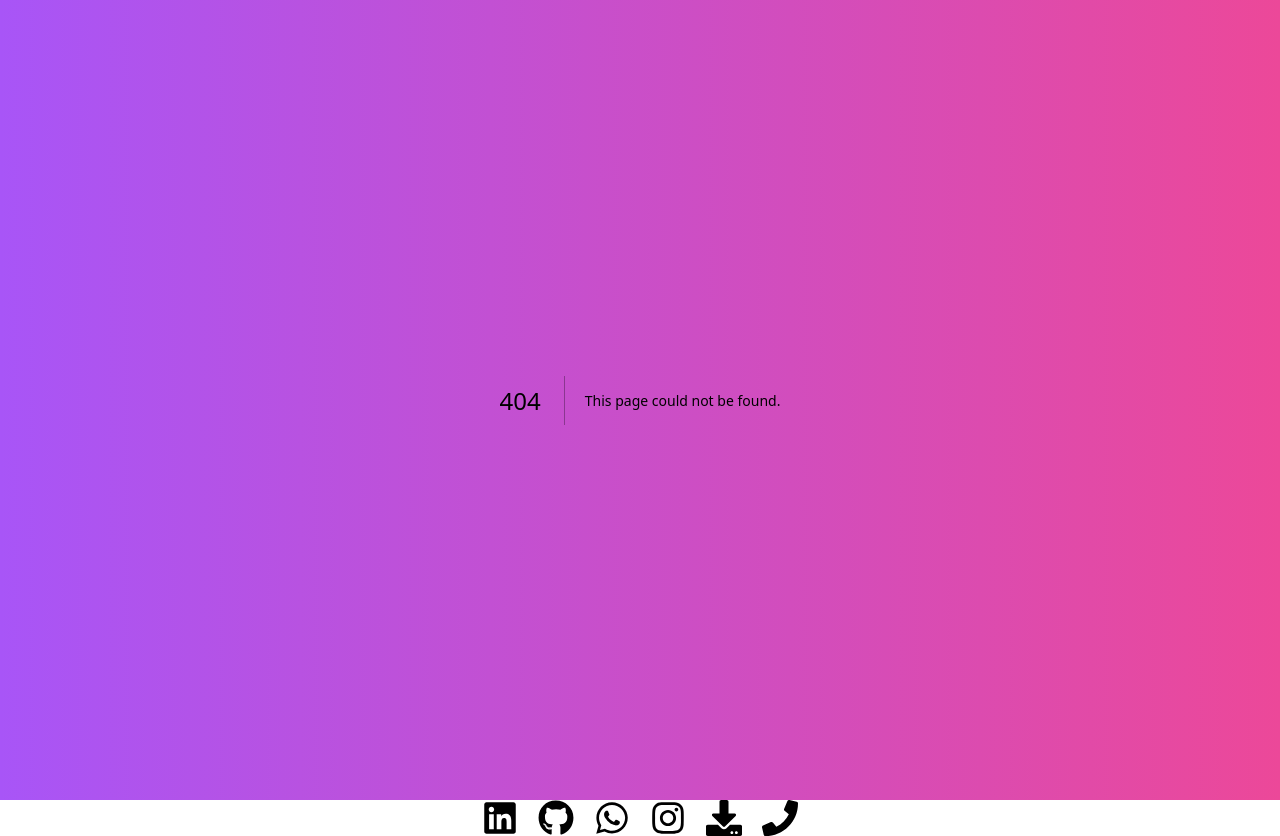
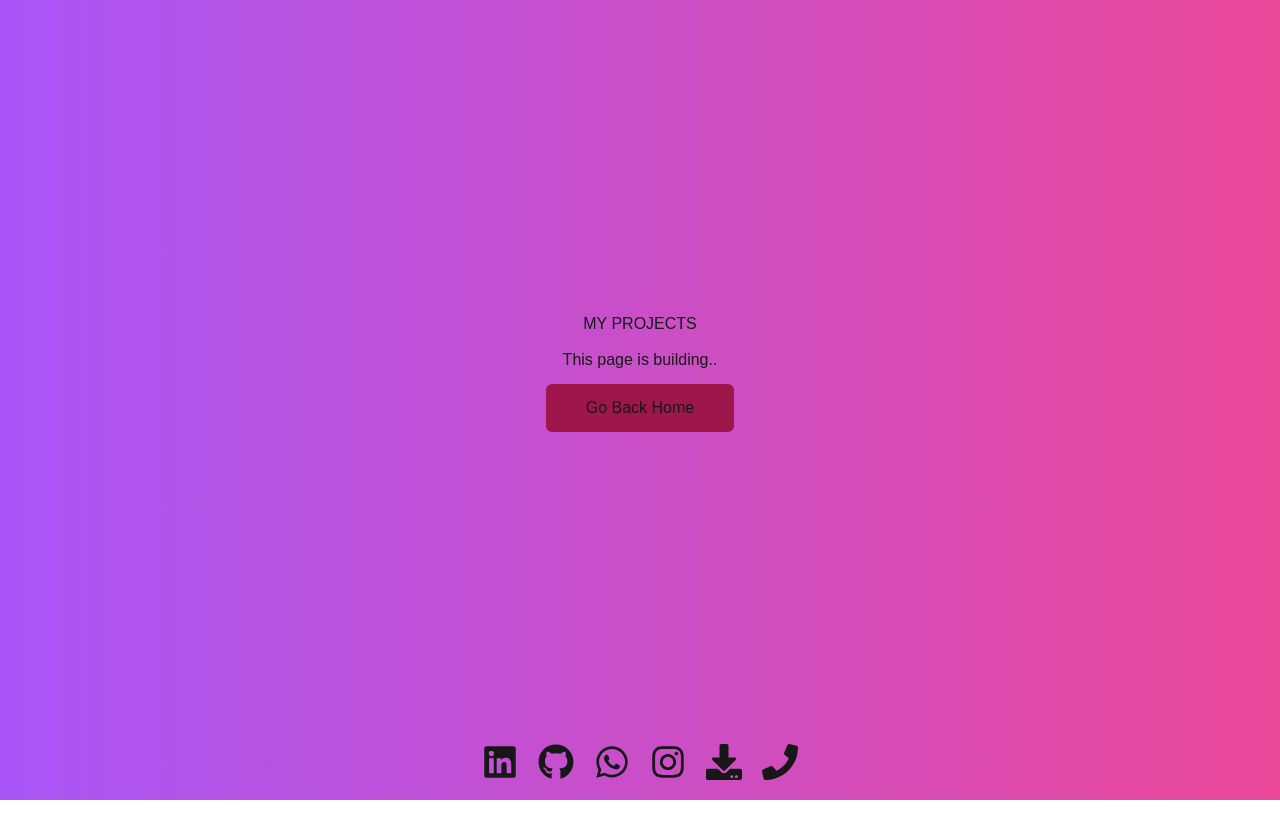
Before and after one commit to gabyreload1983/gg-next, a Next.js app: page /projects in a window 1280 px wide. Before the commit this address had no page. After the commit the page ends 800 px from the top, so only its background shows below. Built offline with nearby package versions, Linux system fonts and the light colour scheme.

Commit message:
starting projects page

```diff
--- /dev/null
+++ b/app/projects/page.tsx
@@ -0,0 +1,20 @@
+import Link from "next/link";
+import React from "react";
+
+export default function page() {
+  return (
+    <div className="grid grid-rows-[auto_1fr]">
+      <div></div>
+      <div className="flex flex-col justify-center items-center gap-3">
+        <h2>MY PROJECTS</h2>
+        <h3>This page is building..</h3>
+        <Link
+          href="/"
+          className="bg-pink-800 py-3 px-10 rounded-md text-center hover:bg-pink-700 hover:text-black"
+        >
+          Go Back Home
+        </Link>
+      </div>
+    </div>
+  );
+}
```
